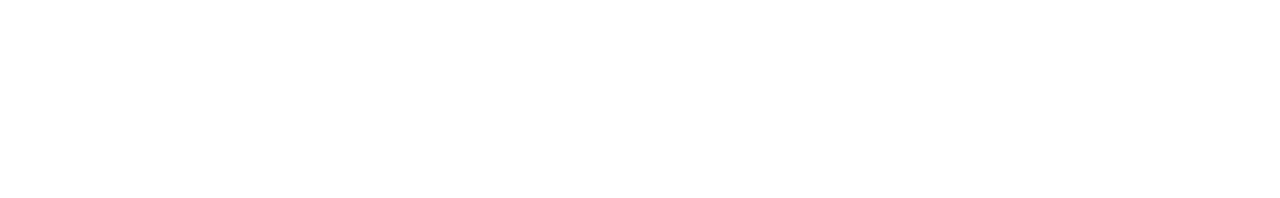
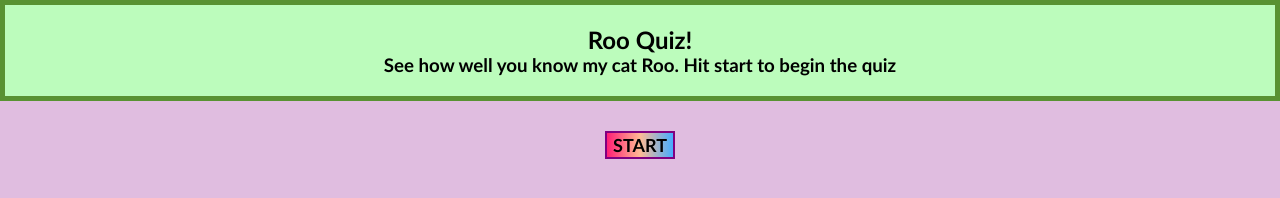
Before and after one commit to allysonnostrand/roo-quiz, a plain HTML site: page index.html in a window 1280 px wide. Drawn offline with Linux system fonts and the light colour scheme.

Commit message:
working on css to add color and formating

```diff
--- a/assets/css/style.css
+++ b/assets/css/style.css
@@ -0,0 +1,27 @@
+* {
+    margin: 0;
+    font-family: 'Gill Sans', 'Gill Sans MT', Calibri, 'Trebuchet MS', sans-serif;
+}
+
+body {
+    background-color: rgb(224, 189, 224)
+}
+
+.green {
+    background-color: rgb(188, 252, 188);
+    text-align: center;
+    border: solid rgb(89, 146, 51) 5px;
+    padding: 20px;
+}
+
+.purple {
+    text-align: center;
+    margin-top: 30px;
+}
+
+#start-btn {
+    font-weight: bold;
+    font-size: large;
+    border: 2px purple solid;
+    background-image: linear-gradient(90deg, rgb(255, 31, 117),rgb(255, 187, 148),rgb(70, 172, 255)) ;
+}
--- a/index.html
+++ b/index.html
@@ -8,15 +8,18 @@
     <link rel="stylesheet" href="./assets/css/style.css">
 </head>
 <body>
-    <nav>
+    <nav class="green">
         <header>
-            <h1></h1>
+            <h1 id="roo-quiz">Roo Quiz!</h1>
+                <h3>See how well you know my cat Roo. Hit start to begin the quiz</h3>
         </header>
     </nav>
 
-    <main>
-        <section>
-
+    <main class="purple">
+        <section class="quiz">
+            <button id="start-btn">START</button>
+                <h2></h2>
+                    <p></p>
         </section>
     </main>
 
```
